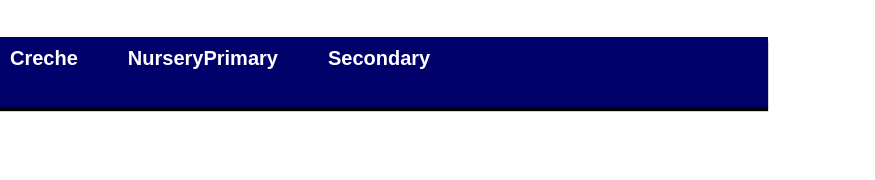
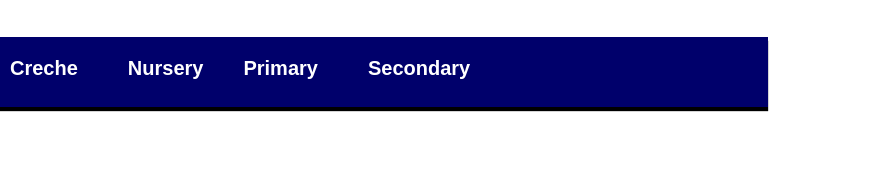
Before and after one commit to Tboyphantom/trophyRegencySchool, a plain HTML site: page index.html in a window 1280 px wide. Shown: the part 1115-1295 px from the top of the page, 0-875 px from the left. Drawn offline with Linux system fonts and the light colour scheme.

Commit message:
Updated style.css, index.html, script.js

```diff
--- a/index.html
+++ b/index.html
@@ -94,7 +94,7 @@
         <li><h4 id="bless_one">Creche</h4></li>
 <li><h4 id="bless_two">Nursery</h4> </li>
     </ul>
-    <ul>
+    <ul class="second">
         <li><h4 id="bless_three">Primary</h4> </li>
 <li><h4 id="bless_four">Secondary</h4> </li>
 
--- a/style.css
+++ b/style.css
@@ -103,11 +103,19 @@ width: 100%;
     padding: 10px;
     width: 60%;
 box-shadow: 0px 4px 1px black;
+gap:20px;
 }
+
+.second{
+margin-left: 20px;
+}
+
   .classroom ul{
     display: flex;
+margin-top: 10px;
     gap: 50px;
   }
+
     .classroom ul li{
         list-style: none;
     }
@@ -220,7 +228,8 @@ display: none;
 .classroom ul{
     display: inline-block;
     color: yellow;
-    }
+margin-top: -1px;
+}
 
 .dent{
     display: block;
```
